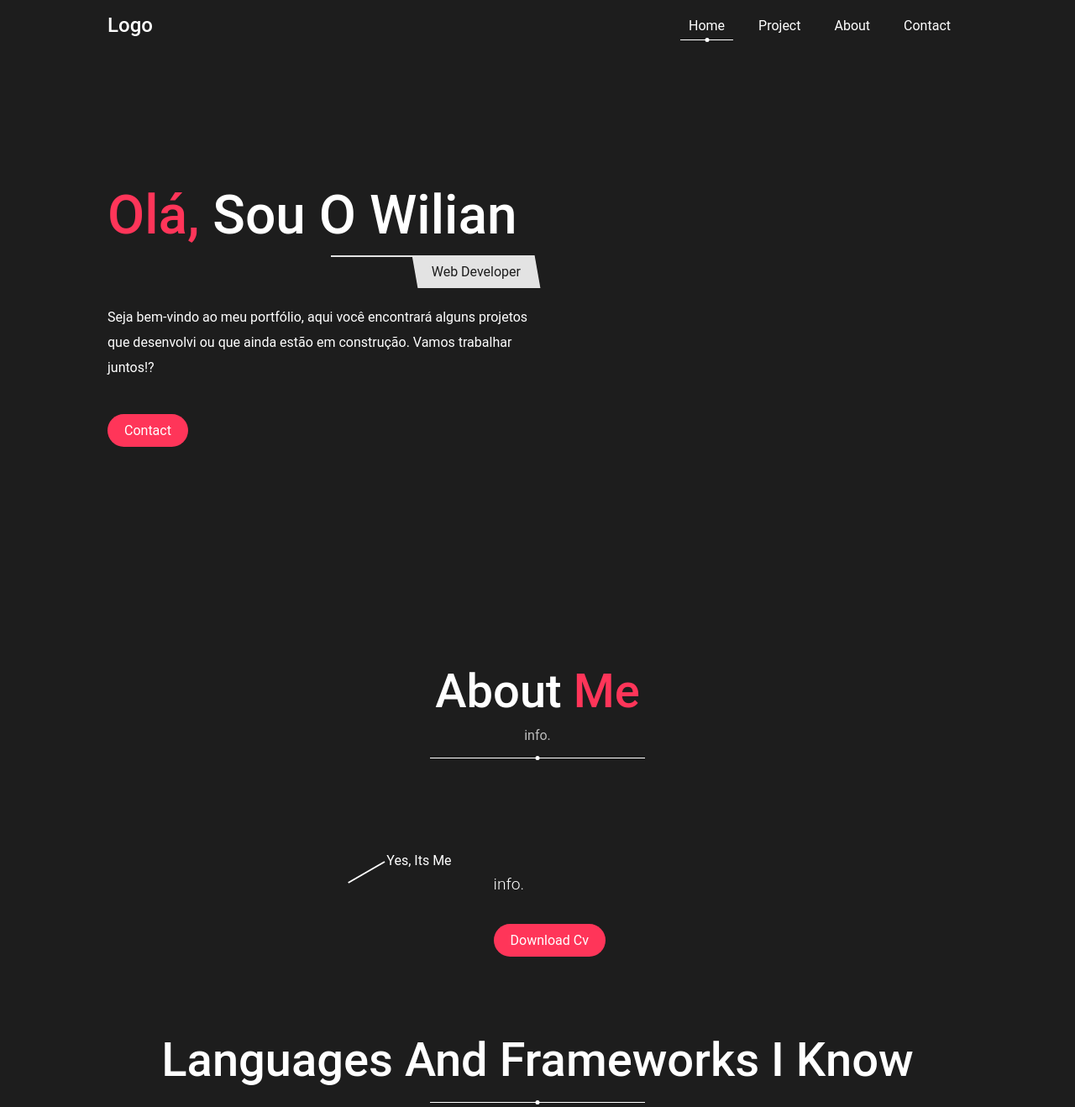
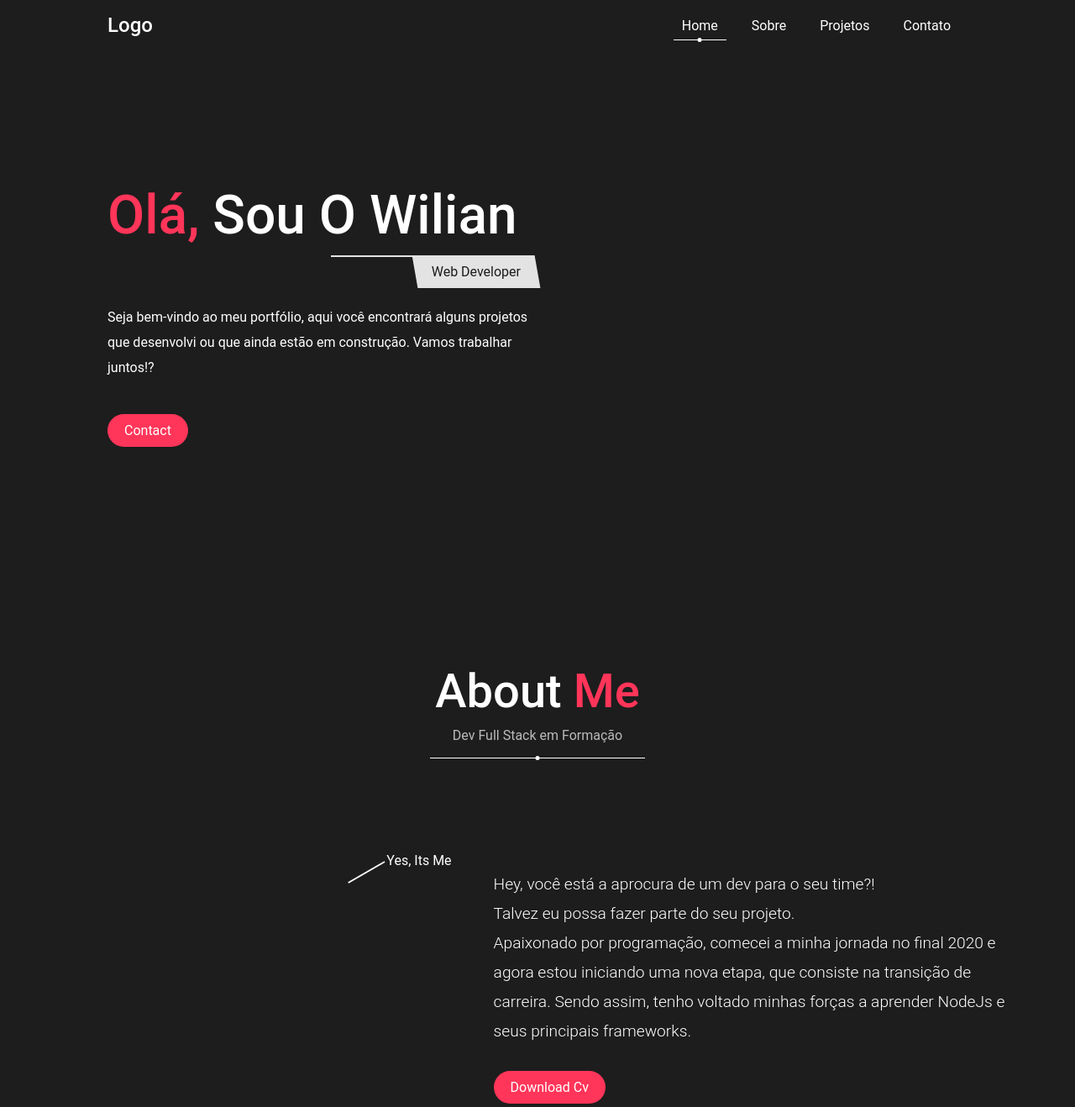
Before and after one commit to lazoliver/portfolio, a website: page public/index.html in a window 1280 px wide. Shown: the top 1318 px of the page at 84% size. Drawn offline with Linux system fonts and the light colour scheme.

Commit message:
Minha cara

```diff
--- a/public/app.js
+++ b/public/app.js
@@ -81,4 +81,4 @@
 toggleBtn.addEventListener('click', () => {
     toggleBtn.classList.toggle('active');
     linkContainer.classList.toggle('show');
-})
+});
--- a/public/index.html
+++ b/public/index.html
@@ -17,9 +17,9 @@
         </div>
         <ul class="links-container">
             <li class="links-item"><a href="#" class="link active">home</a></li>
-            <li class="links-item"><a href="#project-section" class="link">project</a></li>
-            <li class="links-item"><a href="#about-section" class="link">about</a></li>
-            <li class="links-item"><a href="#contact-section" class="link">contact</a></li>
+            <li class="links-item"><a href="#about-section" class="link">sobre</a></li>
+            <li class="links-item"><a href="#project-section" class="link">projetos</a></li>
+            <li class="links-item"><a href="#contact-section" class="link">contato</a></li>
         </ul>
     </nav>
 
@@ -37,7 +37,7 @@
     <!-- about section -->
     <section  class="about" id="about-section">
         <h2 class="heading">about <span class="highlight">me</span></h2>
-        <p class="sub-heading">info. </p>
+        <p class="sub-heading"> Dev Full Stack em Formação</p>
         <div class="seperator"></div>
 
         <div class="about-me-container">
@@ -45,13 +45,13 @@
                 <img src="img/" class="about-image" alt="" />
             </div>
             <div class="right-col">
-                <p class="about-para">info. </p>
-                <a href="#" class="btn">download cv</a>
+                <p class="about-para"> Hey, você está a aprocura de um dev para o seu time?! <br>Talvez eu possa fazer parte do seu projeto. <br> Apaixonado por programação, comecei a minha jornada no final 2020 e agora estou iniciando uma nova etapa, que consiste na transição de carreira. Sendo assim, tenho voltado minhas forças a aprender NodeJs e seus principais frameworks.</p>
+                <a href="./img/Wilian Silva de Oliveira.pdf" download="Wilian S Oliveira" class="btn">download cv</a>
             </div>
         </div>
 
         <!-- skills section -->
-        <h2 class="heading">languages and frameworks i know</h2>
+        <h2 class="heading">linguagens, frameworks e mais</h2>
             <div class="seperator"></div>
             <div class="skill-container">
                 <div class="skill-card large" style="--bg: #f06529">
@@ -79,15 +79,15 @@
                     <p class="skill">Git</p>
                 </div>
                 <div class="skill-card large" style="--bg: #5ed9fb">
-                    <p class="skill">Much More</p>
+                    <p class="skill">Muito mais</p>
                 </div>
             </div>
     </section>
 
     <!-- project section -->
     <section class="project" id="project-section">
-        <h2 class="heading">Project<span class="highlight">s</span></h2>
-        <p class="sub-heading">info. </p>
+        <h2 class="heading">Projeto<span class="highlight">s</span></h2>
+        <p class="sub-heading">Está é uma seleção de projetos que podem te interessar</p>
         <div class="seperator"></div>
 
         <div class="filters">
@@ -110,8 +110,8 @@
 
     <!--  contact form -->
     <section class="contact" id="contact-section">
-        <h2 class="heading">Contact<span class="highlight"> me</span></h2>
-        <p class="sub-heading">Info</p>
+        <h2 class="heading">Fale<span class="highlight"> Comigo</span></h2>
+        <p class="sub-heading">Deixe sua mensagem</p>
         <div class="seperator"></div>
 
         <div class="contact-form">
--- a/server.js
+++ b/server.js
@@ -3,6 +3,7 @@ const path = require('path');
 const nodemailer = require('nodemailer');
 const dotenv = require('dotenv');
 const { getMaxListeners } = require('process');
+const { fstat } = require('fs');
 
 dotenv.config();
 
```
Also changed, not shown: 1 other file.
